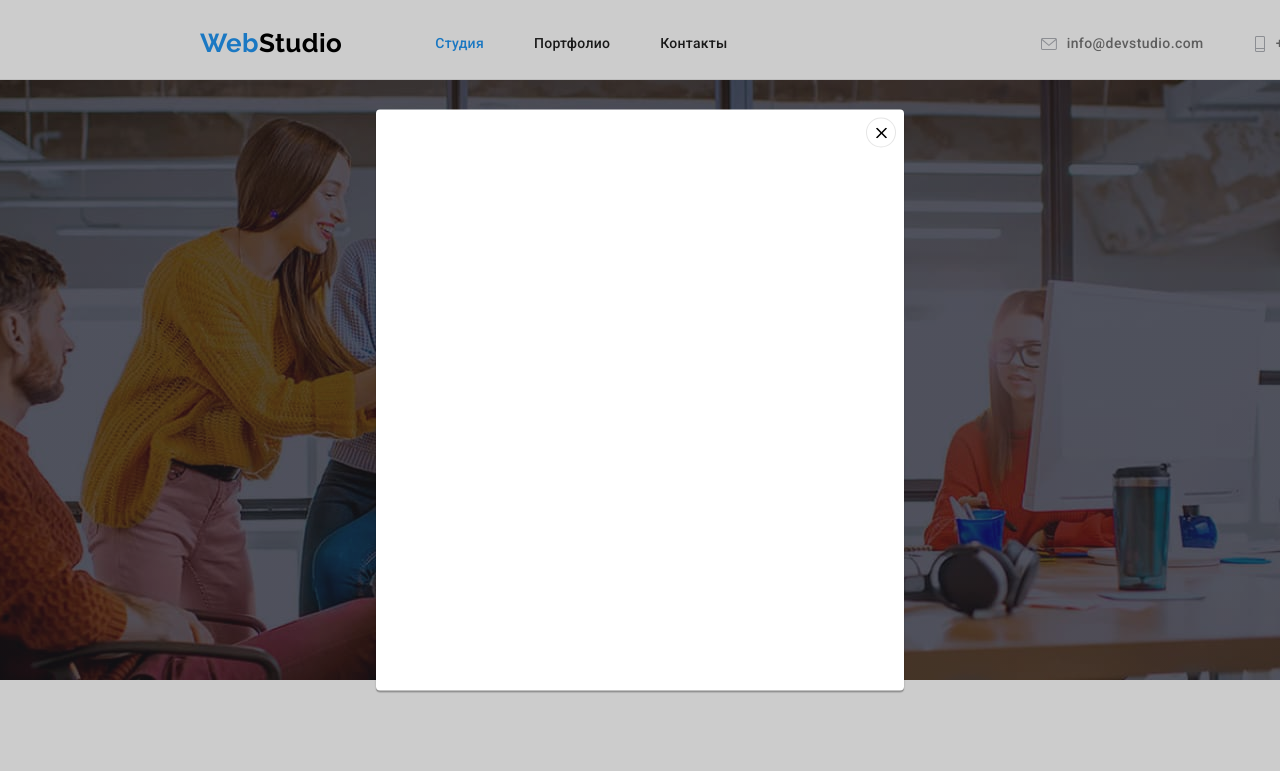
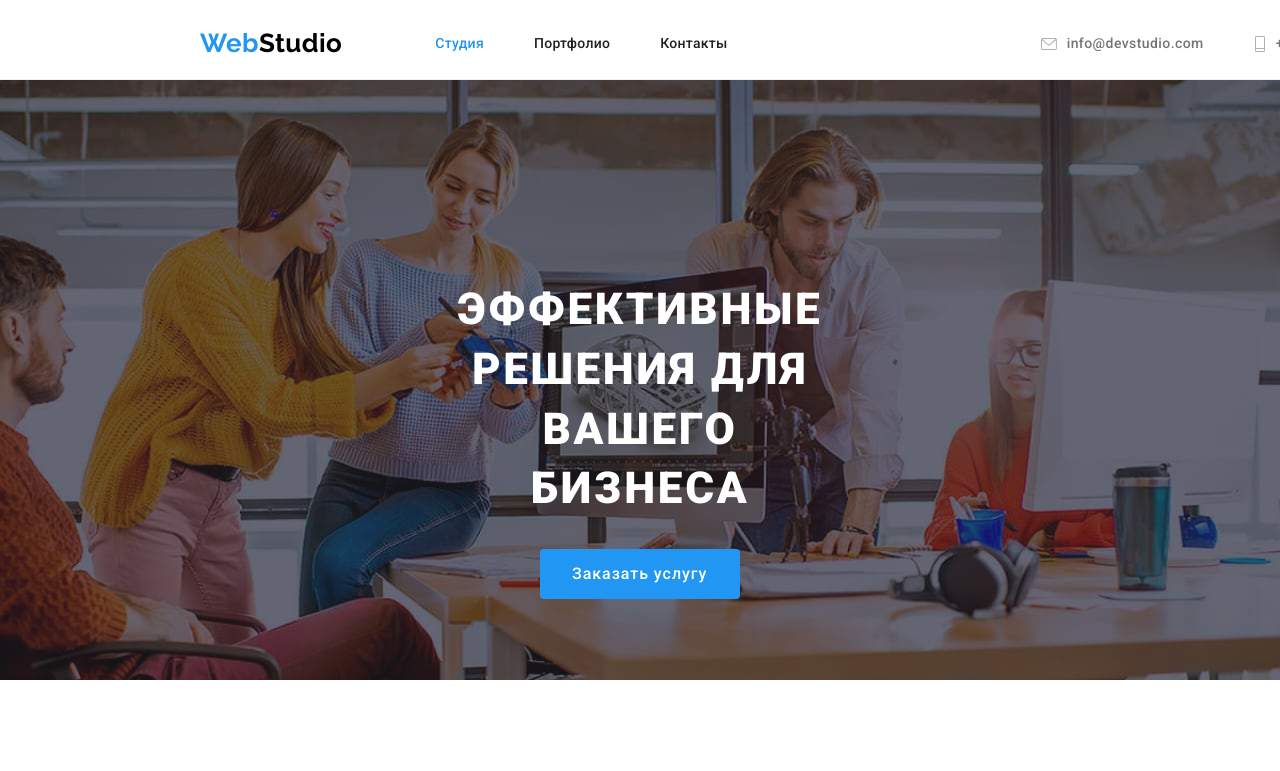
Before and after one commit to misha-sklonnyi/goit-markup-hw-05, a plain HTML site: page index.html in a window 1280 px wide. Shown: the top 771 px of the page. Drawn offline with nearby package versions, Linux system fonts and the light colour scheme.

Commit message:
дз дороблене

```diff
--- a/css/styles.css
+++ b/css/styles.css
@@ -213,7 +213,22 @@ a.select {
 .link-top:focus .mail {
   fill: var(--accent-cl);
 }
+nav a::after{
+  display: block;
+  position: absolute;
+  content: "";
+  height: 4px;
+  width: 0;
+  background-color:var(--accent-cl);
+  top: 76px;
+  left:auto;
+  border-radius:2px;
+}
 
+nav a:hover::after,
+nav a :focus::after{
+  width: 48px;
+}
 .menu-nav {
   margin-right: auto;
 }
@@ -341,6 +356,10 @@ a.select {
 
 .menu-features:not(:last-child) {
   margin-right: 30px;
+}
+
+.menu-features{
+  display:block;
 }
 
 .section {
@@ -485,6 +504,7 @@ a.select {
   line-height: 1.71;
   letter-spacing: 0.03em;
   color: var(--main-text-cl);
+  margin-top: 10px;
 }
 
 .lable-team {
@@ -701,6 +721,12 @@ li .social:focus {
   background-color:rgba(0, 0, 0, 0.2);
   /* visibility: hidden; */
 }
+.is-hidden{
+  visibility: hidden;
+  opacity: 0;
+  pointer-events: none;
+
+}
 
 .modal{
   display: flex;
--- a/index.html
+++ b/index.html
@@ -387,7 +387,7 @@
             </section>
         </div>
     </footer>
-    <div class="backdrop" data-modal>
+    <div class="backdrop is-hidden" data-modal>
         <div class="modal">
             <button class="modal-svg-bg" data-modal-close>
                 <svg class="modal-svg" width="11" height="11">
```
